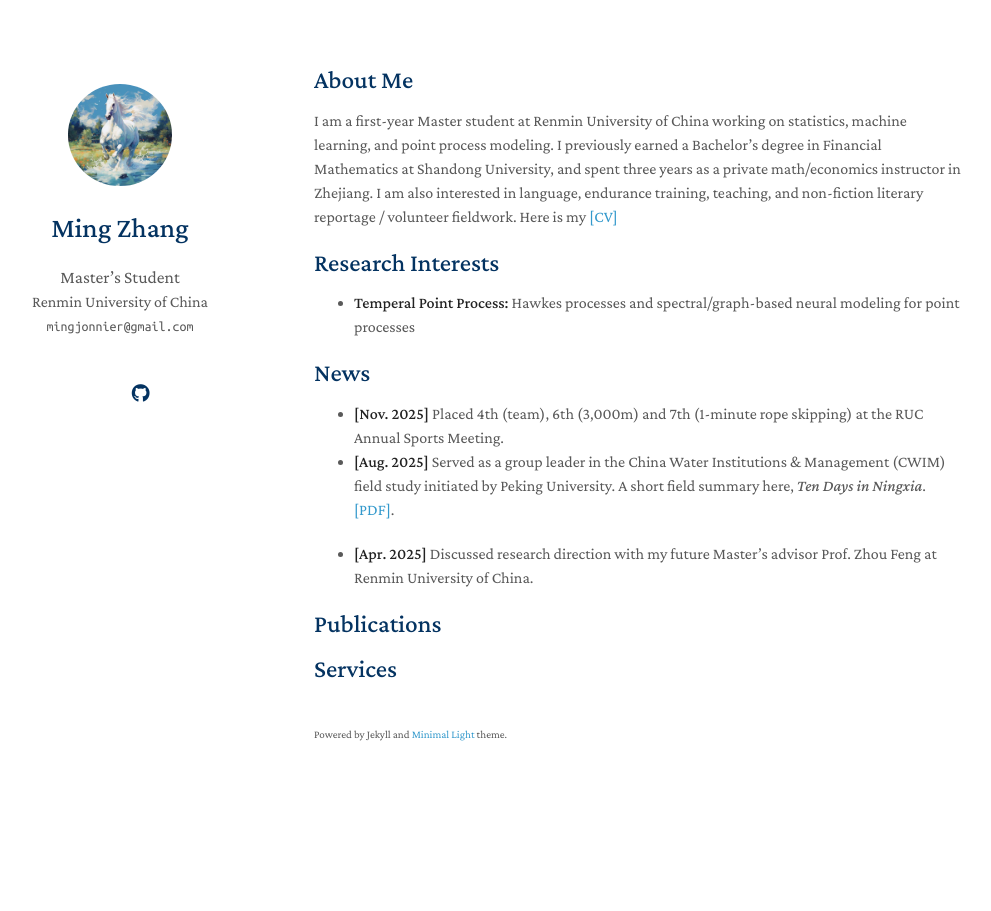
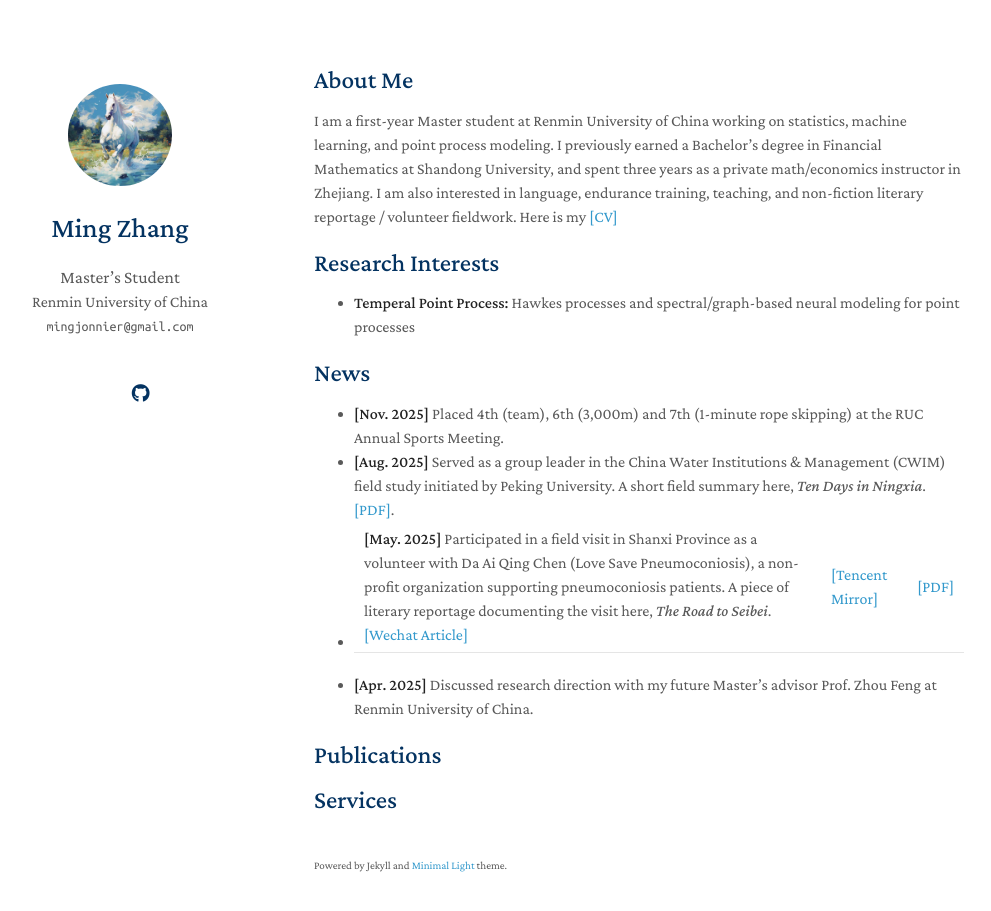
Before and after one commit to zhangming4153/zhangming4153.github.io, a Jekyll site: the page built from index.md, in a window 1280 px wide and 946 px high. Shown: the top 911 px of the window, without its empty margins (156-1147 px from the left). Built offline with Jekyll 4.4.1, drawn with Linux system fonts in a browser that asks for light colours; a style sheet for code colours, icons or effects is not loaded; our own code applies the rules of GitHub Pages for plain Markdown files.

Commit message:
Update index.md

```diff
--- a/index.md
+++ b/index.md
@@ -15,7 +15,7 @@ I am a first-year Master student at Renmin University of China working on statis
 
 - **[Nov. 2025]** Placed 4th (team), 6th (3,000m) and 7th (1-minute rope skipping) at the RUC Annual Sports Meeting.
 - **[Aug. 2025]** Served as a group leader in the China Water Institutions & Management (CWIM) field study initiated by Peking University. A short field summary here, _Ten Days in Ningxia_. [[PDF]](assets/Ningxia.pdf).
-
+- **[May. 2025]** Participated in a field visit in Shanxi Province as a volunteer with Da Ai Qing Chen (Love Save Pneumoconiosis), a non-profit organization supporting pneumoconiosis patients. A piece of literary reportage documenting the visit here, _The Road to Seibei_.[[Wechat Article]](https://mp.weixin.qq.com/s/o8Zpdd-DVcAKxdC4jhWxGg) | [[Tencent Mirror]](https://news.qq.com/rain/a/20250605A06ML000) | [[PDF]](assets/Shanxi.pdf)
 - **[Apr. 2025]** Discussed research direction with my future Master's advisor Prof. Zhou Feng at Renmin University of China.
 
 {% include_relative _includes/publications.md %}
```
